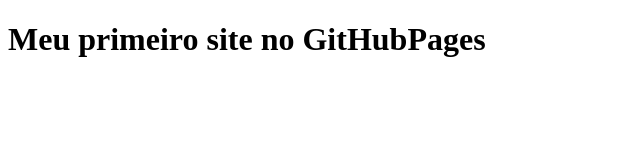
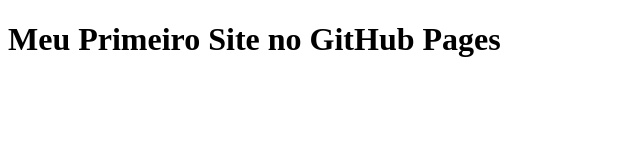
Before and after one commit to Vitor-Rafael-Ferreira/meu-primeiro-site-publicado, a plain HTML site: page index.html in a window 1280 px wide. Shown: the whole page, without its empty margins (0-640 px from the left). Drawn offline with Linux system fonts and the light colour scheme.

Commit message:
index atualizado com as palavras certas

```diff
--- a/index.html
+++ b/index.html
@@ -3,9 +3,9 @@
 <head>
     <meta charset="UTF-8">
 
-    <title>Meu primeiro site no GitHubPages</title>
+    <title>Meu 1º Site Publicado</title>
 </head>
 <body>
-    <h1>Meu primeiro site no GitHubPages</h1>
+    <h1>Meu Primeiro Site no GitHub Pages</h1>
 </body>
 </html>
```
